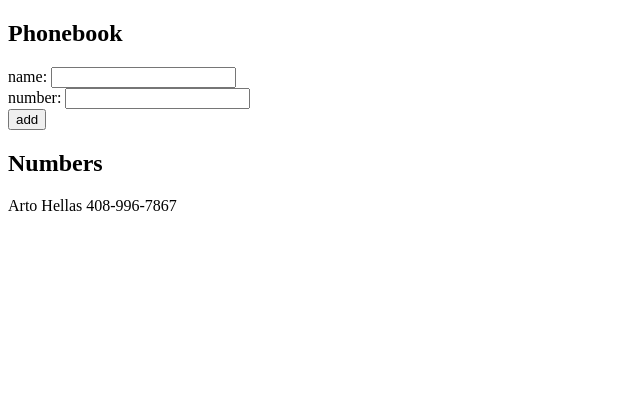
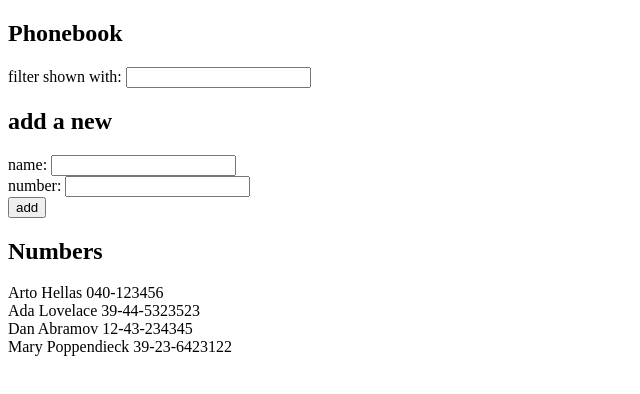
Before and after one commit to waffleonwaffle/FullStackOpen, a React (Create React App) app in the folder part2/phone-book/: page / in a window 1280 px wide. Shown: the top 394 px of the page, without its empty margins (0-640 px from the left). Built offline with nearby package versions, Linux system fonts and the light colour scheme.

Commit message:
Finished exercise 2.9

```diff
--- a/part2/phone-book/src/App.js
+++ b/part2/phone-book/src/App.js
@@ -9,16 +9,21 @@
 }
 const App = () => {
   const [persons, setPersons] = useState([
-    { name: 'Arto Hellas', number: '408-996-7867', id: uniqid(), }
+    { name: 'Arto Hellas', number: '040-123456', id: uniqid() },
+    { name: 'Ada Lovelace', number: '39-44-5323523', id: uniqid() },
+    { name: 'Dan Abramov', number: '12-43-234345', id: uniqid() },
+    { name: 'Mary Poppendieck', number: '39-23-6423122', id: uniqid() }
   ])
   const [newName, setNewName] = useState('')
   const [newNumber, setNewNumber] = useState('')
+  const [filterWords, setFilterWords] = useState('')
+  const filterPersons = persons.filter(person => person.name.includes(filterWords))
   const handleAddPerson = (event) => {
     event.preventDefault()
+    setNewName('')
+    setNewNumber('')
     if (persons.some(person => person.name === newName)) {
       alert(`${newName} is already added to the phonebook`)
-      setNewName('')
-      setNewNumber('')
       return
     }
     const newPerson = {
@@ -27,8 +32,7 @@
       id: uniqid()
     }
     setPersons(persons.concat(newPerson))
-    setNewName('')
-    setNewNumber('')
+
   }
   const handleNameChange = (event) => {
     setNewName(event.target.value)
@@ -36,12 +40,19 @@
 
   const handleNumberChange = (event) => {
     setNewNumber(event.target.value)
+  }
 
+  const handleFilterChange = (event) => {
+    setFilterWords(event.target.value)
   }
   return (
     <div>
       <h2>Phonebook</h2>
+      <div>
+          filter shown with: <input value={filterWords} onChange={handleFilterChange}/>
+      </div>
       <form onSubmit={handleAddPerson}>
+        <h2>add a new</h2>
         <div>
           name: <input value={newName} onChange={handleNameChange} />
         </div>
@@ -53,12 +64,7 @@
         </div>
       </form>
       <h2>Numbers</h2>
-      <div>
-        <div>
-          {persons.map(person => <Person key={person.id} person={person} />)}
-        </div>
-
-      </div>
+      {filterPersons.map(person => <Person key={person.id} person={person} />)}
     </div>
   )
 }
```
Also changed, not shown: 1 other file (tests, documents, lock files or other folders).
